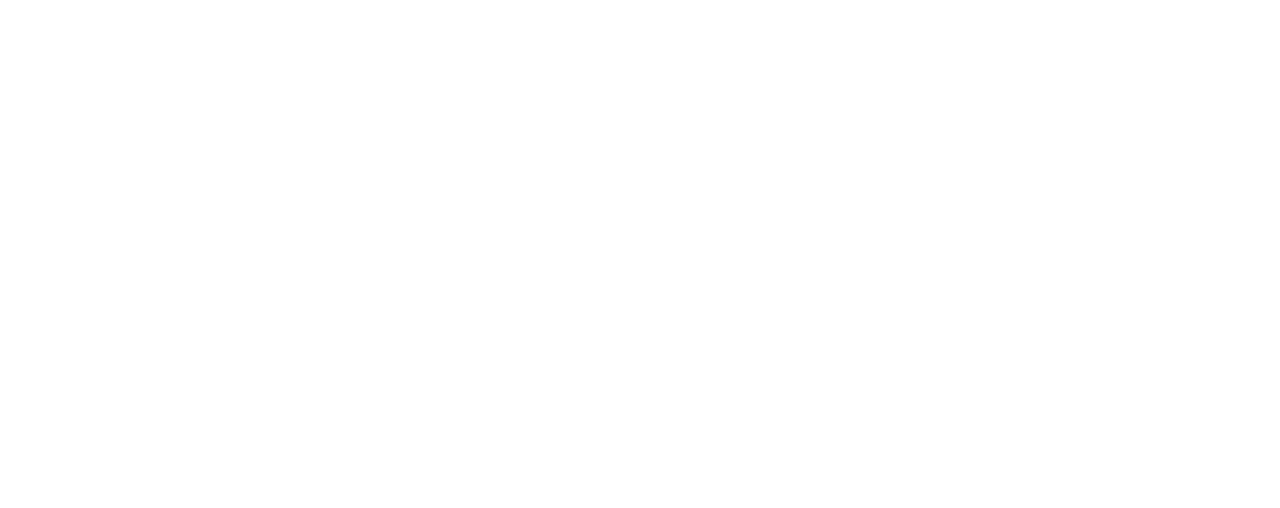
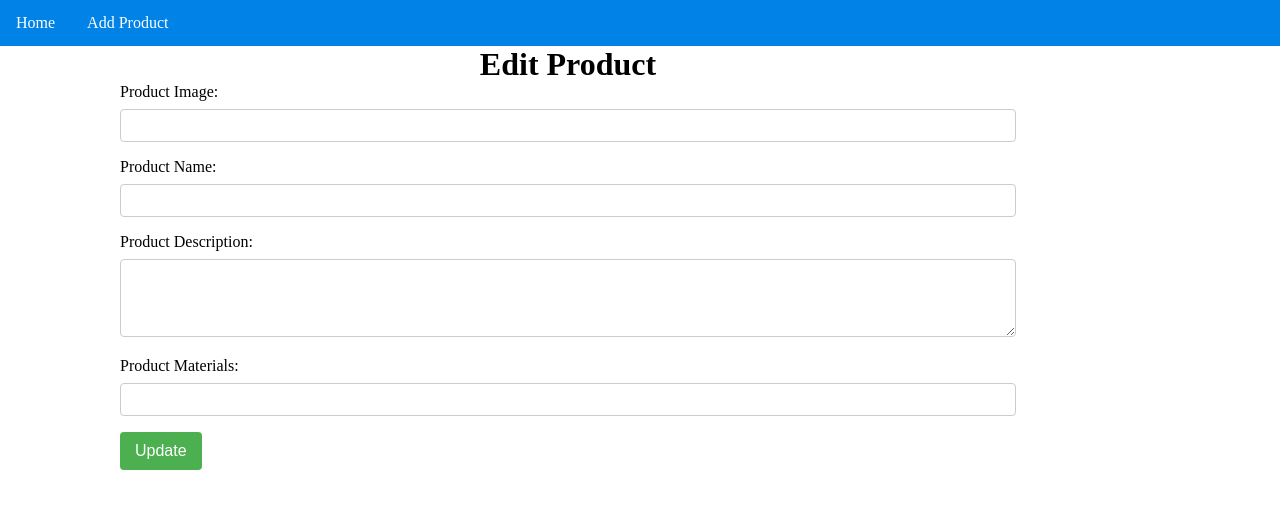
Before and after one commit to binoddhamala/Product-management-system, a React (Vite) app: page /editProduct/1 in a window 1280 px wide. Before the commit this address had no page. Shown: the top 508 px of the page. Built offline with nearby package versions, Linux system fonts and the light colour scheme; no server answers.

Commit message:
edit product running

```diff
--- a/src/App.jsx
+++ b/src/App.jsx
@@ -4,6 +4,7 @@
 import Home from './pages/Home/Home'
 import AddProduct from './pages/AddProduct/AddProduct'
 import SingleProduct from './pages/AddProduct/SingleProduct/SingleProduct'
+import EditProduct from './pages/EditProduct/EditProduct'
 
 function App() {
 
@@ -13,6 +14,7 @@
       <Route path='/' element={<Home/>} />
       <Route path='/addProduct' element={<AddProduct />} />
       <Route path='/singleProduct/:id' element={<SingleProduct />} />
+      <Route path='/editProduct/:id' element={<EditProduct />}/>
 
 
     </Routes>
--- a/src/pages/AddProduct/SingleProduct/SingleProduct.css
+++ b/src/pages/AddProduct/SingleProduct/SingleProduct.css
@@ -26,3 +26,16 @@
     font-size: 14px;
     color: #666;
 }
+.delete-button {
+    background-color:red;
+    color: #fff;
+    padding: 10px 15px;
+    border: none;
+    border-radius: 4px;
+    cursor: pointer;
+    font-size: 16px;
+    margin-right: 10px;
+  }
+  .delete-button:hover {
+    background-color: red;
+  }
--- a/src/pages/AddProduct/SingleProduct/SingleProduct.jsx
+++ b/src/pages/AddProduct/SingleProduct/SingleProduct.jsx
@@ -41,7 +41,8 @@
         <h2 className="product-name">{proudct.productName}</h2>
         <p className="product-description">{proudct.productDescription}</p>
         <p>{proudct.productMaterial}</p><br/>
-        <button onClick={deleteProduct}>Delete</button>
+        <button className="delete-button" onClick={deleteProduct}>Delete</button>
+        <button onClick={()=>navigate(`/editProduct/${proudct.id}`)}>Edit</button>
 
     </div>
     </>
--- /dev/null
+++ b/src/pages/EditProduct/EditProduct.css
@@ -0,0 +1,38 @@
+h1{
+    text-align: center;
+
+}
+.form{
+    width: 70%;
+    flex-wrap: wrap;
+    margin-left: 120px;
+}
+  label {
+    display: block;
+    margin-bottom: 8px;
+  }
+
+  input,
+  textarea {
+    width: 100%;
+    padding: 8px;
+    margin-bottom: 16px;
+    box-sizing: border-box;
+    border: 1px solid #ccc;
+    border-radius: 4px;
+    resize: vertical;
+  }
+
+  button {
+    background-color: #4caf50;
+    color: #fff;
+    padding: 10px 15px;
+    border: none;
+    border-radius: 4px;
+    cursor: pointer;
+    font-size: 16px;
+  }
+
+  button:hover {
+    background-color: #45a049;
+  }
--- /dev/null
+++ b/src/pages/EditProduct/EditProduct.jsx
@@ -0,0 +1,57 @@
+
+import { useParams } from 'react-router-dom'
+import Navbar from '../Home/Components/Navbar/Navbar'
+import'./EditProduct.css'
+import axios from 'axios'
+import { useEffect, useState } from 'react'
+
+const EditProduct = () => {
+    const {id}= useParams()
+    const [product,setProduct]=useState({})
+
+    //for edit
+    const handleChange= async (e)=>{
+        const {name,value}=e.target
+        setProduct({
+            ...product,
+            [name] :value
+        })
+
+    }
+
+    //fetching product of id
+    const fetchProduct=async()=>{
+        const response=await axios.get("https://6582de5c02f747c8367a6e08.mockapi.io/products/" + id)
+        setProduct(response.data)
+    }
+    useEffect(()=>{
+        fetchProduct()
+    },[])
+
+  return (
+
+  <>
+    <Navbar />
+    <div className="form">
+  <h1>Edit Product</h1>
+ <form>
+    <label htmlFor="productImage">Product Image:</label>
+    <input  value={product.productImage} type="text" id="productImage" name="productImage" accept="text/*" onChange={handleChange} />
+
+    <label htmlFor="productName">Product Name:</label>
+    <input value={product.productName} type="text" id="productName" name="productName" required onChange={handleChange} />
+
+    <label htmlFor="productDescription">Product Description:</label>
+    <textarea value={product.productDescription} id="productDescription" name="productDescription" rows="4" required onChange={handleChange} ></textarea>
+
+    <label htmlFor="productMaterials">Product Materials:</label>
+    <input  value={product.productMaterial} type="text" id="productMaterial" name="productMaterial" required onChange={handleChange} />
+    <button type="submit">Update</button>
+ </form>
+</div>
+
+</>
+  )
+}
+
+export default EditProduct
```
